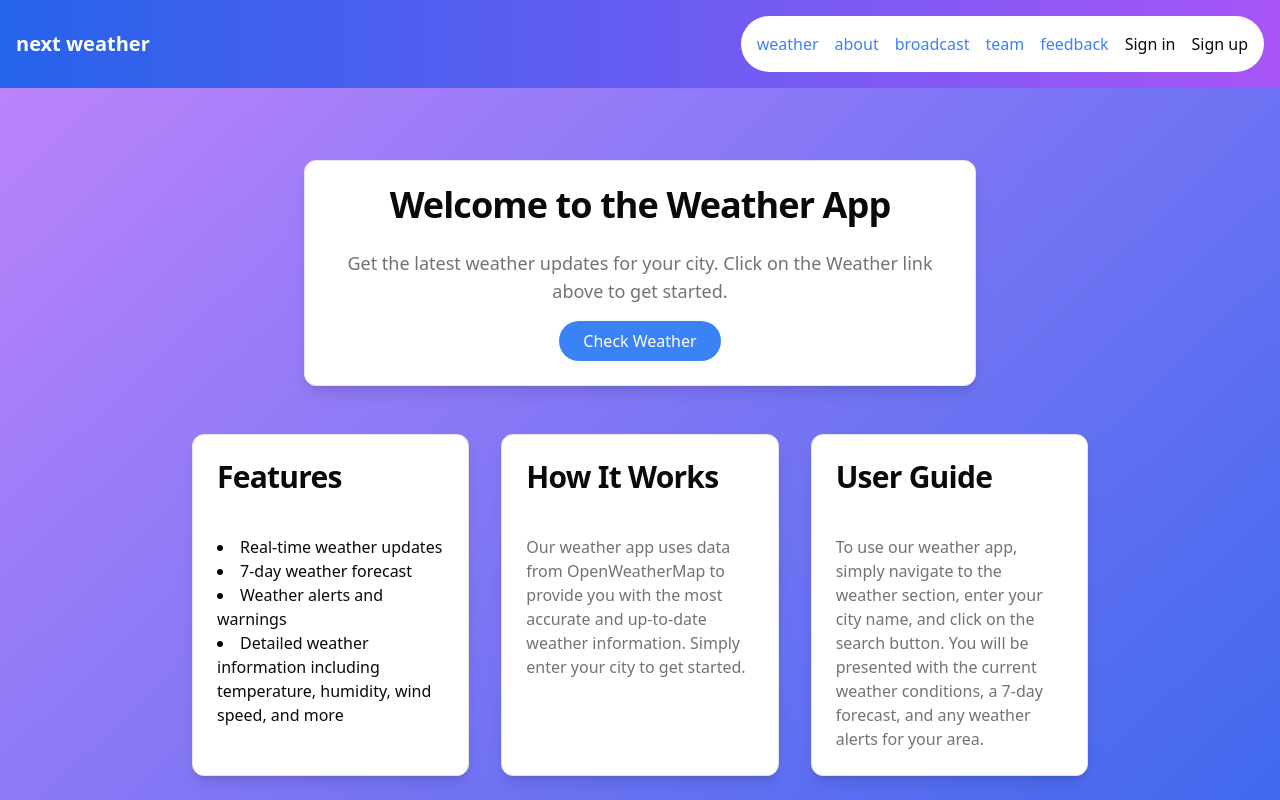
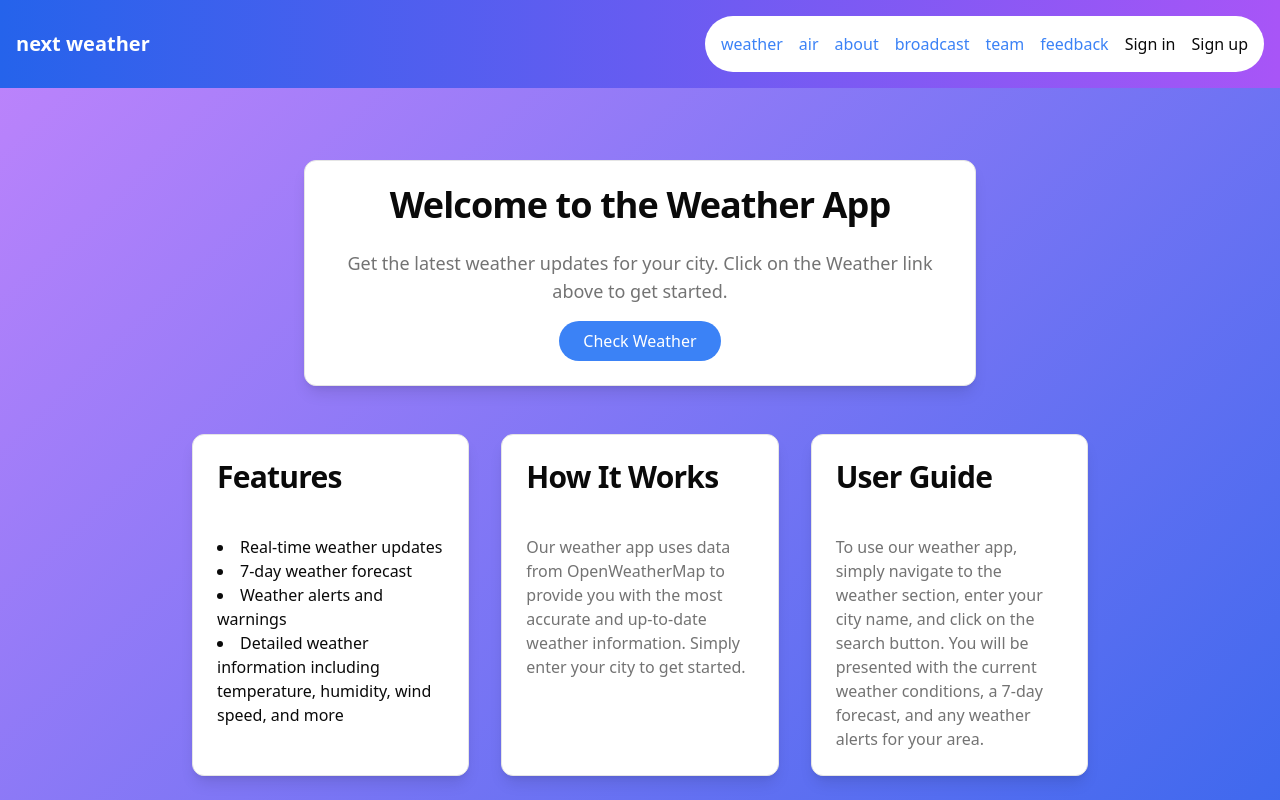
Before and after one commit to rev-sin/next-weather-app, a Next.js app: page / in a window 1280 px wide. Shown: the top 800 px of the page. Built offline with nearby package versions, Linux system fonts and the light colour scheme; no server answers.

Commit message:
added air to navbar

```diff
--- a/src/components/ui/layout/header.tsx
+++ b/src/components/ui/layout/header.tsx
@@ -81,6 +81,13 @@ export default function Header() {
               weather
             </Link>
             <Link
+              href="/air"
+              className="text-blue-500"
+              onClick={handleLinkClick}
+            >
+              air
+            </Link>
+            <Link
               href="/about"
               className="text-blue-500"
               onClick={handleLinkClick}
```
